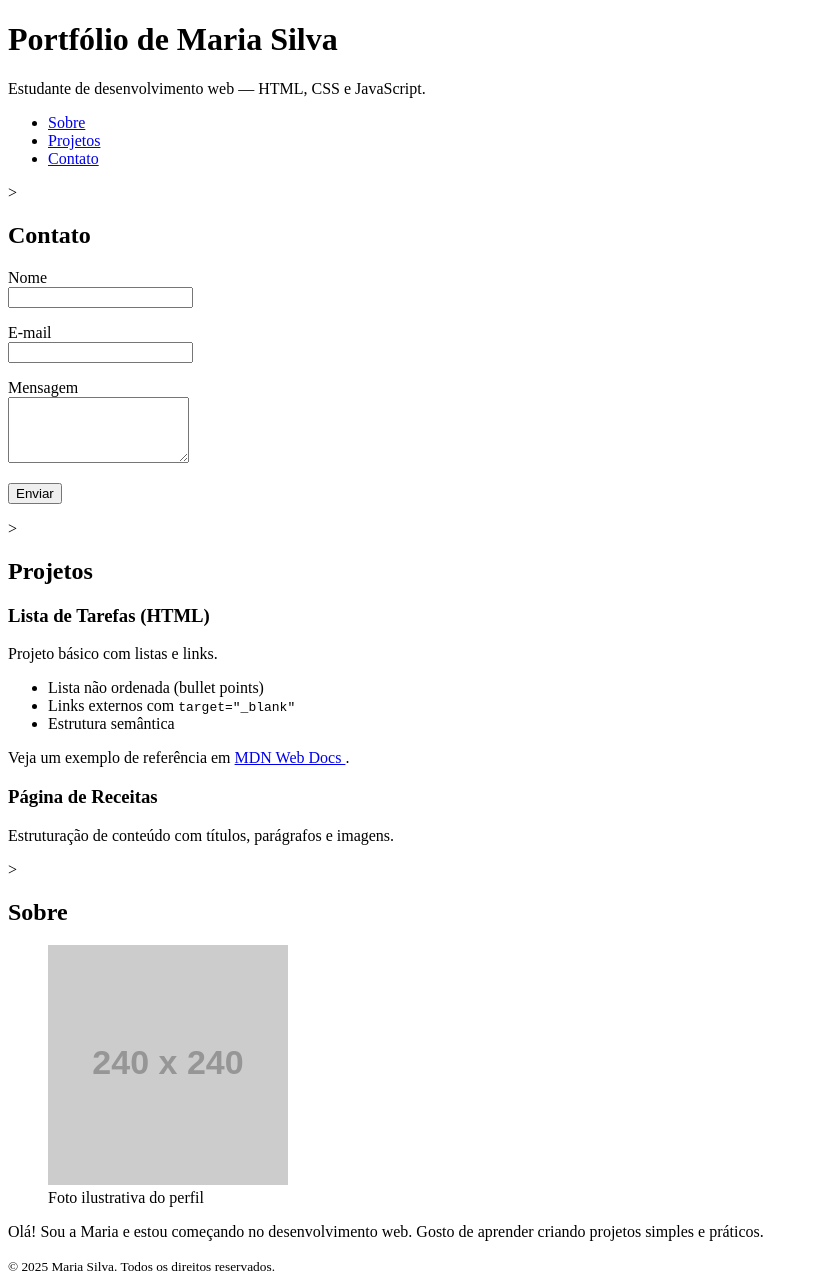
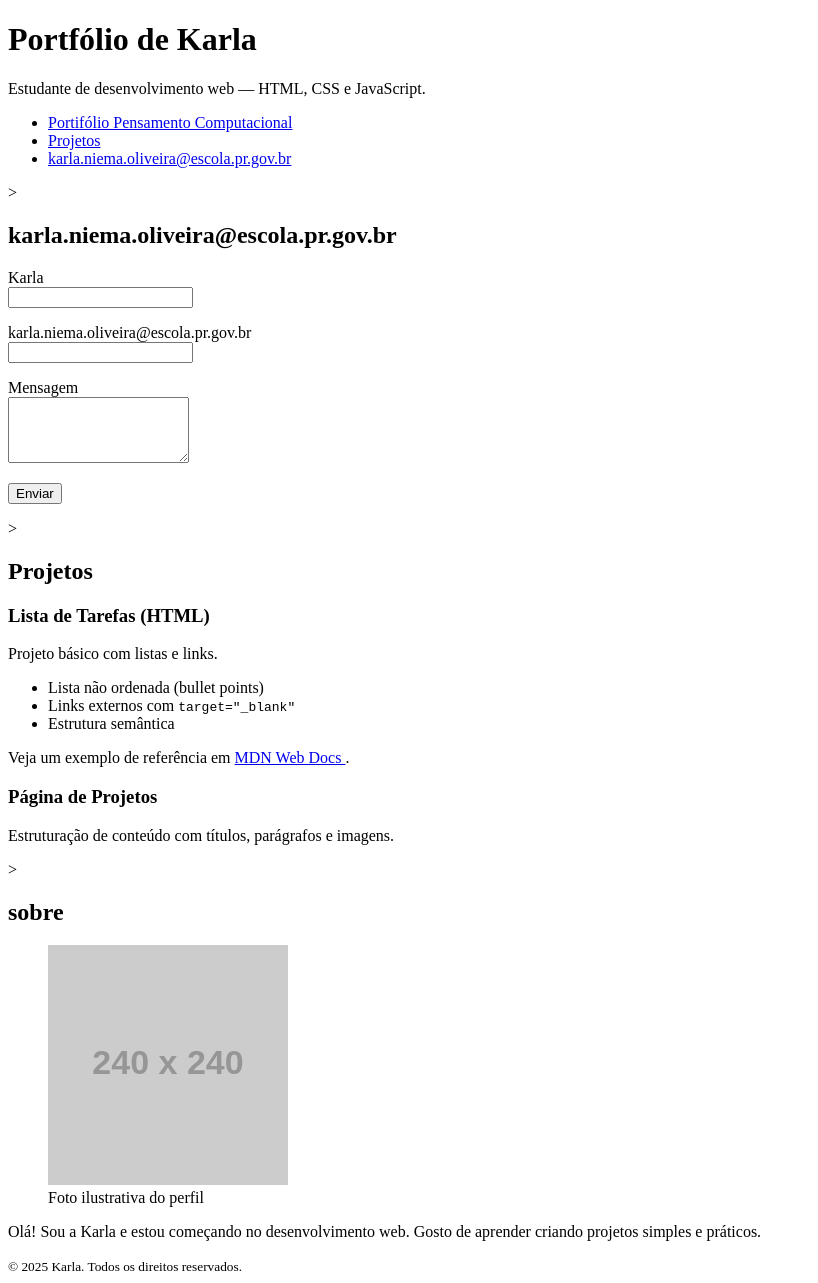
Before and after one commit to FloydDarrel/Portif-lio1, a plain HTML site: page index.html in a window 1280 px wide. Shown: the whole page, without its empty margins (0-818 px from the left). Drawn offline with Linux system fonts and the light colour scheme; placeholder pictures from the web are drawn by us.

Commit message:
Update index.html

```diff
--- a/index.html
+++ b/index.html
@@ -3,29 +3,29 @@
 <head>
 <meta charset="utf-8">
 <meta name="viewport" content="width=device-width, initial-scale=1">
-<title>Portfólio de Maria Silva</title>
+<title>Portfólio de Karla</title>
 <meta name="description" content="Portfólio simples feito em HTML puro.">
 </head>
 <body<header>
-<h1>Portfólio de Maria Silva</h1>
+<h1>Portfólio de Karla</h1>
 <p>Estudante de desenvolvimento web — HTML, CSS e JavaScript.</p>
 <nav aria-label="Navegação principal">
 <ul>
-<li><a href="#sobre">Sobre</a></li>
+<li><a href="#sobre">Portifólio Pensamento Computacional</a></li>
 <li><a href="#projetos">Projetos</a></li>
-<li><a href="#contato">Contato</a></li>
+<li><a href="#contato">karla.niema.oliveira@escola.pr.gov.br</a></li>
 </ul>
 </nav>
 </header>>
 <main <section id="projetos" <section id="contato">
-<h2>Contato</h2>
+<h2>karla.niema.oliveira@escola.pr.gov.br</h2>
 <form action="#" method="post">
 <p>
-<label for="nome">Nome</label><br>
+<label for="nome">Karla</label><br>
 <input id="nome" name="nome" type="text" required>
 </p>
 <p>
-<label for="email">E-mail</label><br>
+<label for="email">karla.niema.oliveira@escola.pr.gov.br</label><br>
 <input id="email" name="email" type="email" required>
 </p>
 <p>
@@ -56,25 +56,24 @@ MDN Web Docs
 </p>
 </article>
 <article>
-<h3>Página de Receitas</h3>
+<h3>Página de Projetos</h3>
 <p>Estruturação de conteúdo com títulos, parágrafos e imagens.</p>
 </article>
 </section>>
 <section id="sobre">
-<h2>Sobre</h2>
+<h2>sobre</h2>
 <figure>
-<img src="https://via.placeholder.com/240" alt="Retrato de Maria sorrindo
+<img src="https://via.placeholder.com/240" alt="Retrato de Karla sorrindo
 de frente.">
 <figcaption>Foto ilustrativa do perfil</figcaption>
 </figure>
 <p>
-Olá! Sou a Maria e estou começando no desenvolvimento web.
+Olá! Sou a Karla e estou começando no desenvolvimento web.
 Gosto de aprender criando projetos simples e práticos.
 </p>
 </section>
-</body>
+</body</main>
+<footer>
+<small>&copy; 2025 Karla. Todos os direitos reservados.</small>
+</footer>
 </html>
-</main>
-<footer>
-<small>&copy; 2025 Maria Silva. Todos os direitos reservados.</small>
-</footer>
```
